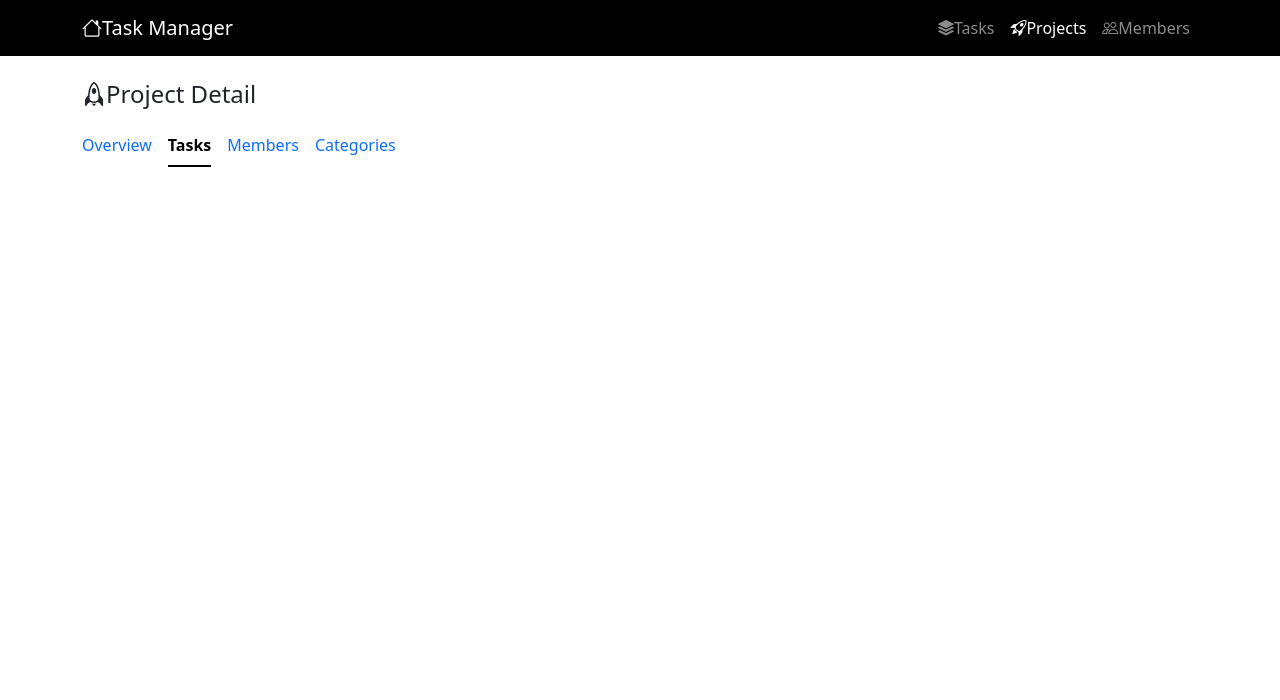
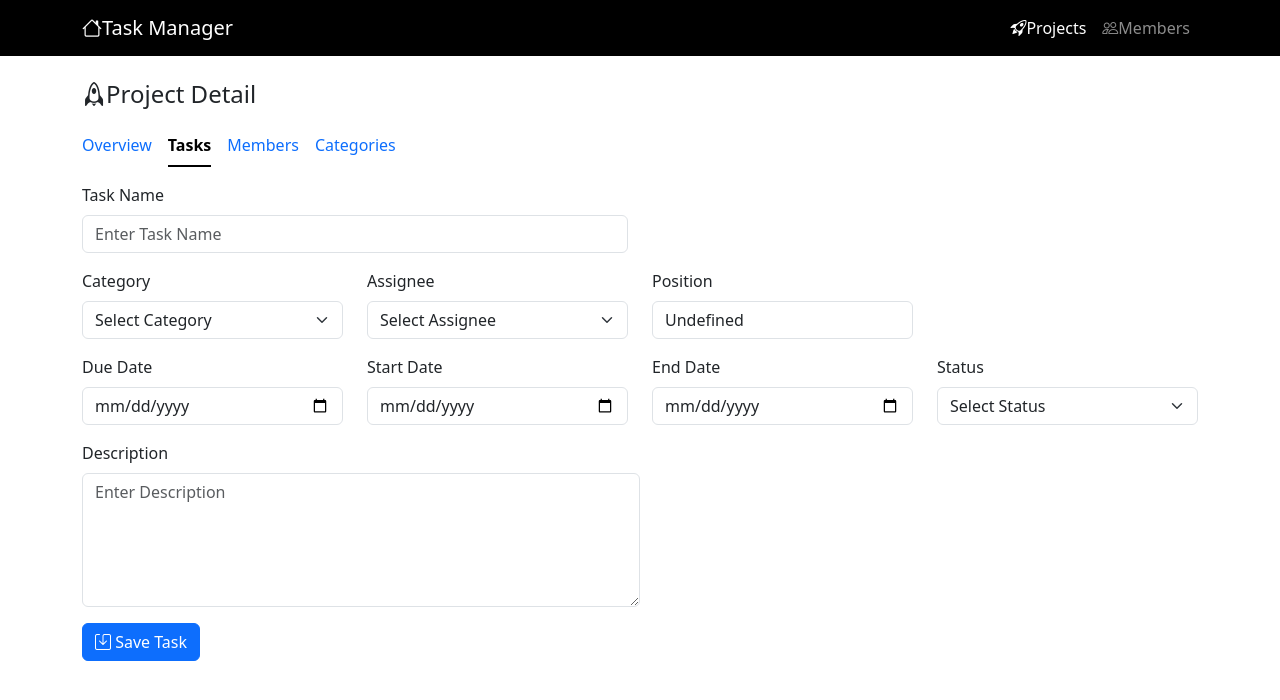
Before and after one commit to AungNyanHtet18/Task-Management, a React (Vite) app: page /project/details/1/task/edit in a window 1280 px wide. Shown: the top 700 px of the page. Built offline with nearby package versions, Linux system fonts and the light colour scheme.

Commit message:
adding task edit component

```diff
--- a/src/App.tsx
+++ b/src/App.tsx
@@ -23,11 +23,6 @@ function NavBar() {
 
               <ul className="navbar-nav">
                 <li className="nav-item">
-                  <NavLink to="/task" className="nav-link">
-                        <i className="bi-stack"></i>Tasks
-                  </NavLink>
-                </li>
-                <li className="nav-item">
                   <NavLink to="/project" className="nav-link">
                         <i className="bi-rocket-takeoff"></i>Projects
                   </NavLink>
--- a/src/main.tsx
+++ b/src/main.tsx
@@ -7,17 +7,15 @@ import MemberEditComponent from './pages/member/member-edit.tsx'
 import MemberDetailsComponent from './pages/member/member-detail.tsx'
 import ProjectListComponent from './pages/project/project-list.tsx'
 import HomeComponent from './pages/home.tsx'
-import TaskListComponent from './pages/task/task-list.tsx'
 import MemberListComponent from './pages/member/member-list.tsx'
 import ProjectEditComponent from './pages/project/project-edit.tsx'
-import TaskEditComponent from './pages/task/task-edit.tsx'
-import TaskDetailComponent from './pages/task/task-detail.tsx'
 import ProjectDetails from './pages/project/details/_layout.tsx'
 import ProjectTaskList from './pages/project/details/task-list.tsx'
 import ProjectCategoryList from './pages/project/details/category-list.tsx'
 import ProjectMemberList from './pages/project/details/member-list.tsx'
 import ProjectTaskEdit from './pages/project/details/task-edit.tsx'
 import ProjectOverview from './pages/project/details/project-overview.tsx'
+import ProjectTaskDetails from './pages/project/details/task-details.tsx'
 
 createRoot(document.getElementById('root')!).render(
   <StrictMode>
@@ -33,13 +31,11 @@ createRoot(document.getElementById('root')!).render(
                 <Route path='category' element={<ProjectCategoryList/>}/>
                 <Route path='member' element={<ProjectMemberList/>}/>
                 <Route path='task/edit' element={<ProjectTaskEdit/>}/>
+                <Route path='task/:id' element={<ProjectTaskDetails/>}/>
             </Route>
             <Route path= "member" element={<MemberListComponent/>}/>
             <Route path= "member/edit" element={<MemberEditComponent/>}/>
             <Route path= "member/details/:id" element={<MemberDetailsComponent/>}/>
-            <Route path= "task" element={<TaskListComponent/>}/>
-            <Route path="task/edit" element={<TaskEditComponent/>}/>
-            <Route path="task/details/:id" element={<TaskDetailComponent/>}/>
          </Route>
       </Routes>
     </BrowserRouter>
--- a/src/model/client/task-client.ts
+++ b/src/model/client/task-client.ts
@@ -1,5 +1,6 @@
+import type { TaskForm } from "../input/task-form";
 import type { TaskSearch } from "../input/task-search";
-import { DUMMY_PAGE } from "../output/_common";
+import { DUMMY_PAGE, type ModificationResult } from "../output/_common";
 import type { TaskListItem, TaskSearchResult } from "../output/task-list-item";
 
 export async function searchTask(form: TaskSearch): Promise<TaskSearchResult> {
@@ -26,3 +27,13 @@ const DUMMY_Tasks :TaskListItem[]  = [
       status: "Progress"
     }
 ]
+
+export async function createTask(params: TaskForm) : Promise<ModificationResult> {
+   console.log(params)
+   return {id : 1}
+}
+
+export async function updateTask(id: unknown, form: TaskForm) : Promise<ModificationResult> {
+   console.log(form)
+   return {id : id}
+}
--- /dev/null
+++ b/src/model/input/task-form.ts
@@ -0,0 +1,10 @@
+export type TaskForm = {
+     name : string
+     category : number
+     assignee : number
+     startDate : string
+     dueDate : string
+     endDate : string
+     status : string
+     description : string
+}
--- a/src/pages/project/details/member-list.tsx
+++ b/src/pages/project/details/member-list.tsx
@@ -25,7 +25,7 @@ function MemberSearch() {
     return (
       <>
        <Card title="Search Member">
-          <></>
+
        </Card>
       </>
     )
--- /dev/null
+++ b/src/pages/project/details/task-details.tsx
@@ -0,0 +1,5 @@
+export default function ProjectTaskDetails() {
+     return (
+        <></>
+     )
+}
--- a/src/pages/project/details/task-edit.tsx
+++ b/src/pages/project/details/task-edit.tsx
@@ -1,5 +1,96 @@
+import { useForm } from "react-hook-form";
+import { FormGroup } from "../../../ui/form-group";
+import type { TaskForm } from "../../../model/input/task-form";
+import ErrorMessage from "../../../ui/error-message";
+import { useSearchParams } from "react-router";
+import { useEffect } from "react";
+
 export default function ProjectTaskEdit() {
+
+   const [search] = useSearchParams()
+   const taskId = search.get("id")
+
+   const {register, handleSubmit, formState : {errors}} = useForm<TaskForm>()
+
+   useEffect(() => {
+       if(taskId) {
+          console.log("Fetching task details for ID:",taskId)
+
+       }
+   },[taskId])
+
+   async function saveTask(data: TaskForm) {
+       console.log("Task saved:", data)
+   }
+
      return (
-        <></>
+        <form onSubmit={handleSubmit(saveTask)} >
+            <div className="row mb-3">
+               <FormGroup className="col-6" label="Task Name" >
+                     <input {...register('name',{required: true})} type="text" className="form-control" placeholder="Enter Task Name"/>
+                     {errors.name && <ErrorMessage message="Task Name is required" />}
+               </FormGroup>
+            </div>
+
+            <div className="row mb-3">
+                  <FormGroup className="col-3" label="Category">
+                    <select {...register('category',{required : true})}  className="form-select">
+                      <option value="">Select Category</option>
+                      <option value="1">Analysis</option>
+                      <option value="2">Development</option>
+                      <option value="3">Testing</option>
+                    </select>
+                    {errors.category && <ErrorMessage message="Category is required" />}
+                  </FormGroup>
+
+                  <FormGroup className="col-3" label="Assignee">
+                     <select {...register('assignee',{required : true})} className="form-select">
+                        <option value="">Select Assignee</option>
+                        <option value="1">John Doe</option>
+                        <option value="2">Jane Smith</option>
+                     </select>
+                     {errors.assignee && <ErrorMessage message="Assignee is required" />}
+                  </FormGroup>
+
+                  <FormGroup className="col-3" label="Position">
+                     <span className="form-control">Undefined</span>
+                  </FormGroup>
+            </div>
+
+            <div className="row mb-3">
+
+               <FormGroup className="col-3" label="Due Date">
+                   <input {...register('dueDate',{required : true})} type="date" className="form-control" />
+                  {errors.dueDate && <ErrorMessage message="Due Date is required " />}
+               </FormGroup>
+
+               <FormGroup className="col-3" label="Start Date">
+                  <input {...register('startDate',{required : true})}  type="date" className="form-control"/>
+               </FormGroup>
+
+               <FormGroup className="col-3" label="End Date">
+                   <input {...register('endDate', {required : true})} type="date" className="form-control" />
+               </FormGroup>
+
+               <FormGroup className="col-3" label="Status">
+                   <select {...register('status',{required : true})} className="form-select">
+                        <option value="">Select Status</option>
+                        <option value="pending">Pending</option>
+                        <option value="in-progress">In Progress</option>
+                        <option value="completed">Completed</option>
+                        <option value="cancelled">Cancelled</option>
+                   </select>
+                   {errors.status && <ErrorMessage message="Status is required "/>}
+               </FormGroup>
+            </div>
+
+            <FormGroup className="col-6 mb-3" label="Description">
+                  <textarea className="form-control" rows={5} placeholder="Enter Description"></textarea>
+            </FormGroup>
+
+            <button type="submit" className="btn btn-primary mb-2">
+                <i className="bi-save"></i> Save Task
+            </button>
+        </form>
      )
 }
--- a/src/pages/task/task-detail.tsx
+++ /dev/null
@@ -1,9 +0,0 @@
-import Page from "../../ui/page";
-
-export default function TaskDetailComponent() {
-    return (
-        <Page title="Task Detail">
-
-        </Page>
-    )
-}
--- a/src/pages/task/task-edit.tsx
+++ /dev/null
@@ -1,7 +0,0 @@
-import Page from "../../ui/page";
-
-export default function TaskEditComponent() {
-     return (
-        <Page title = "Task Edit"></Page>
-     )
-}
--- a/src/pages/task/task-list.tsx
+++ /dev/null
@@ -1,102 +0,0 @@
-import { useForm } from "react-hook-form";
-import { FormGroup } from "../../ui/form-group";
-import SearchPage from "../../ui/search-page";
-
-import { useSearchResultList, useSearchResultSetter } from "../../model/context/search-result-context";
-import type { TaskSearch } from "../../model/input/task-search";
-import { searchTask } from "../../model/client/task-client";
-import NoData from "../../ui/no-data";
-import type { TaskListItem } from "../../model/output/task-list-item";
-import ShowDetails from "../../ui/showdetails";
-
-export default function TaskListComponent() {
-     return (
-          <SearchPage title="Task Management" icon="bi-stack" searchForm={<SearchForm/>}>
-               <SearchResult/>
-          </SearchPage>
-     )
-}
-
-
-function SearchForm() {
-
-     const {register, handleSubmit} = useForm<TaskSearch>()
-     const setResult  = useSearchResultSetter()
-
-     async function search(form: TaskSearch) {
-           const result = await searchTask(form)
-           setResult(result)
-     }
-
-      return  (
-         <form action="#" className="row" onSubmit={handleSubmit(search)}>
-               <FormGroup className="col-auto" label="Status">
-                    <select className="form-select" {...register('status')}>
-                         <option value="">All Status</option>
-                    </select>
-               </FormGroup>
-
-               <FormGroup className="col-auto" label="Start From" {...register('startFrom')}>
-                    <input type="date" className="form-control" />
-               </FormGroup>
-
-               <FormGroup className="col-auto" label="Start To" {...register('startTo')}>
-                    <input type="date" className="form-control" />
-               </FormGroup>
-
-               <FormGroup className="col-auto" label="Keyword" {...register('keyword')}>
-                    <input type="text" placeholder="Search Keyword" className="form-control" />
-               </FormGroup>
-
-               <div className="col btn-wrapper">
-                    <button type="submit" className="btn btn-dark">
-                         <i className="bi-search"></i>Search
-                    </button>
-               </div>
-          </form>
-      )
-}
-
-function SearchResult() {
-
-     const list = useSearchResultList<TaskListItem>()
-
-     if(!list.length) {
-           return <NoData dataName="task" />
-     }
-
-      return (
-          <table className="table table-bordered table-striped mt-4">
-               <thead >
-                    <tr>
-                       <th>ID</th>
-                       <th>Projects</th>
-                       <th>Category</th>
-                       <th>Task Name</th>
-                       <th>Member</th>
-                       <th>Start At</th>
-                       <th>Mile Stone</th>
-                       <th>Status</th>
-                       <th></th>
-                    </tr>
-               </thead>
-               <tbody>
-                    {list.map(item=>
-                         <tr key={item.id}>
-                              <td>{item.id}</td>
-                              <td>{item.projectName}</td>
-                              <td>{item.categoryName}</td>
-                              <td>{item.taskName}</td>
-                              <td>{item.memberName}</td>
-                              <td>{item.startAt}</td>
-                              <td>{item.mileStone}</td>
-                              <td>{item.status}</td>
-                              <td>
-                                  <ShowDetails to = {`/task/details/${item.id}`}/>
-                              </td>
-                         </tr>
-                    )}
-               </tbody>
-          </table>
-      )
-}
```
